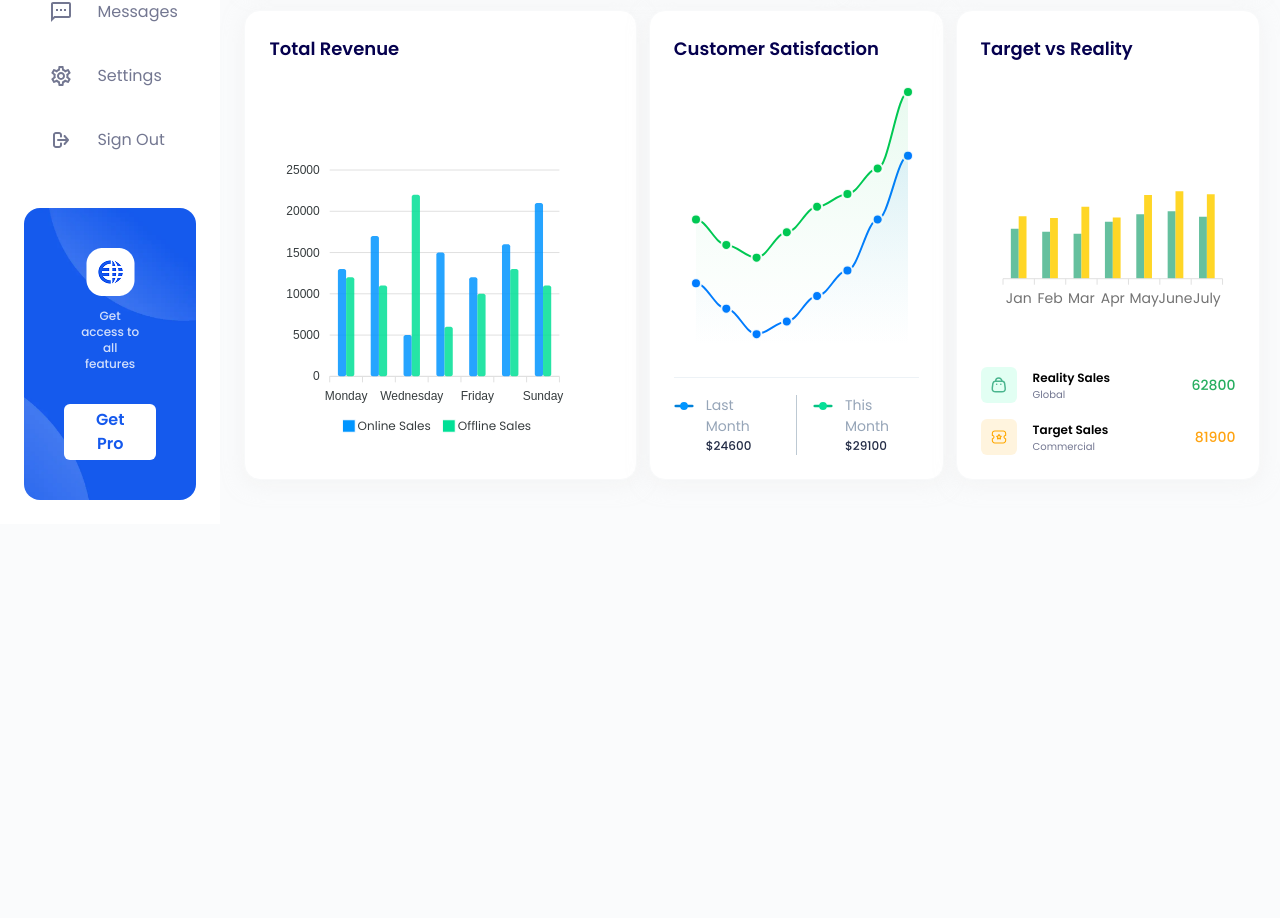
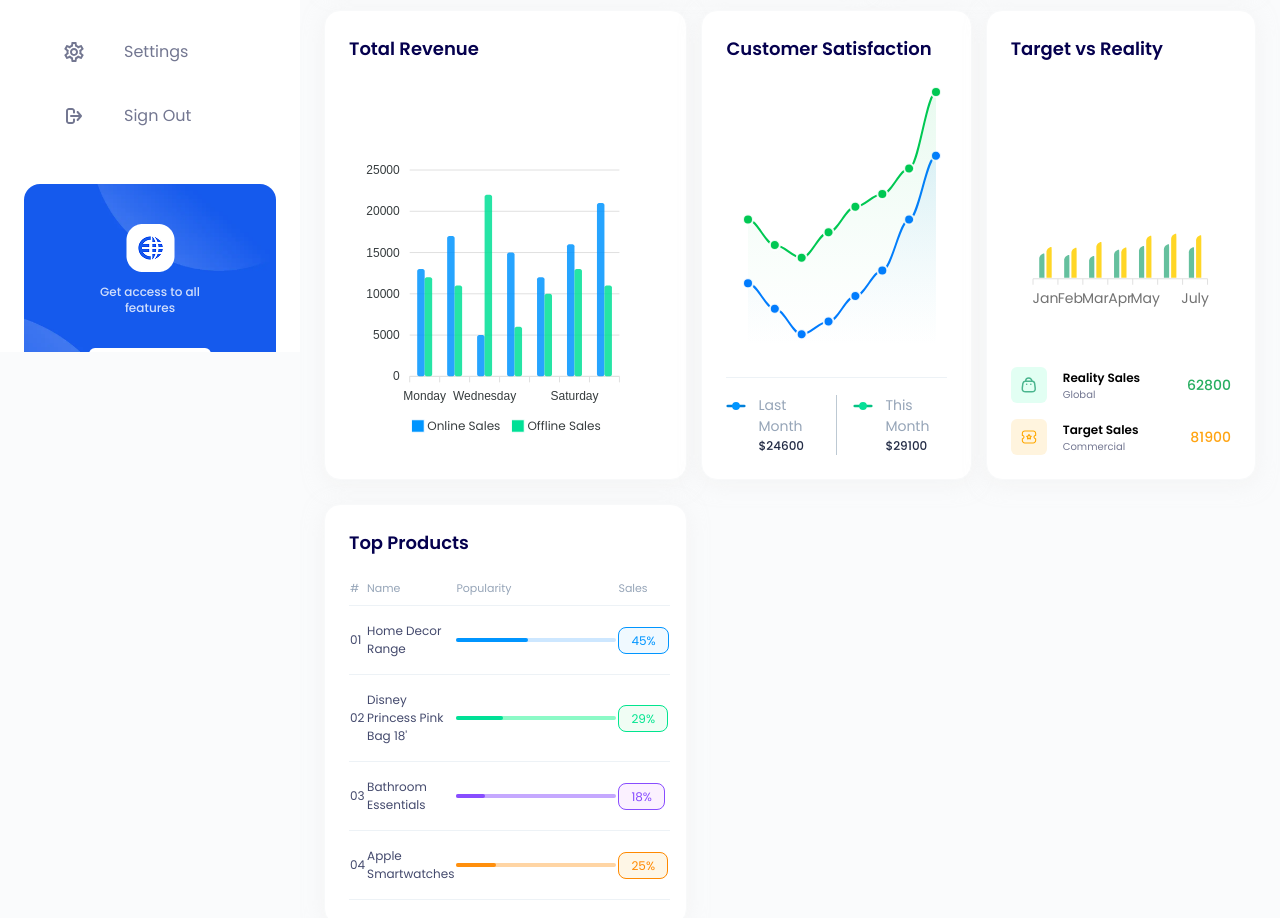
Before and after one commit to Munim-Ali/integration-xperts, a Next.js app: page /dashboard in a window 1280 px wide. Shown: the part 448-1366 px from the top of the page. Before the commit the page ends 972 px from the top, so only its background shows below. Built offline with nearby package versions, Linux system fonts and the light colour scheme.

Commit message:
total products

```diff
--- a/src/app/dashboard/page.tsx
+++ b/src/app/dashboard/page.tsx
@@ -11,6 +11,7 @@ import CustomerTrendsChart from "@/components/apexLineChart";
 import RevenueChart from "@/components/revenueChart";
 import CustomerSatisfaction from "@/components/customerChart";
 import TargetChart from "@/components/targetChart";
+import ProductsTable from "@/components/productsTable";
 
 const Dashboard = () => {
   return (
@@ -82,7 +83,7 @@ const Dashboard = () => {
       </section>
 
       <section className="w-full flex flex-col lg:flex-row items-stretch justify-between gap-3 flex-1 mt-6">
-        <CardWrapper width="w-full lg:w-[40%]">
+        <CardWrapper width="w-full lg:w-[39%]">
           <h3 className="text-[18px] font-semibold text-[#05004E]">
             Total Revenue
           </h3>
@@ -90,7 +91,7 @@ const Dashboard = () => {
             <RevenueChart />
           </div>
         </CardWrapper>
-        <CardWrapper width="w-full lg:w-[30%]">
+        <CardWrapper width="w-full lg:w-[29%]">
           <h3 className="text-[18px] font-semibold text-[#05004E]">
             Customer Satisfaction
           </h3>
@@ -98,7 +99,7 @@ const Dashboard = () => {
             <CustomerSatisfaction />
           </div>
         </CardWrapper>
-        <CardWrapper width="w-full lg:w-[30%]">
+        <CardWrapper width="w-full lg:w-[29%]">
           <h3 className="text-[18px] font-semibold text-[#05004E]">
             Target vs Reality
           </h3>
@@ -107,6 +108,17 @@ const Dashboard = () => {
           </div>
         </CardWrapper>
       </section>
+
+      <section className="w-full flex flex-col lg:flex-row items-stretch justify-between gap-3 flex-1 mt-6">
+        <CardWrapper width="w-full lg:w-[39%]">
+          <h3 className="text-[18px] font-semibold text-[#05004E]">
+            Top Products
+          </h3>
+          <div className="w-full mt-4">
+            <ProductsTable />
+          </div>
+        </CardWrapper>
+      </section>
     </>
   );
 };
--- a/src/app/layout.tsx
+++ b/src/app/layout.tsx
@@ -27,7 +27,7 @@ export default function RootLayout({
       >
         <SidebarProvider>
           <Siderbar />
-          <main className="w-full">
+          <main className="w-full lg:pl-[300px]">
             <Navbar />
             <div className="p-4 lg:p-6 w-full">{children}</div>
           </main>
--- a/src/components/languageSelector.tsx
+++ b/src/components/languageSelector.tsx
@@ -73,7 +73,9 @@ const LanguageSelector = () => {
                   <Image
                     src={lang.flag}
                     alt={lang.name}
-                    className="w-6 h-6 mr-2"
+                    width={24}
+                    height={24}
+                    className=" mr-2"
                   />
                   <p className="text-[15px]">{lang.name}</p>
                 </li>
--- /dev/null
+++ b/src/components/productsTable.tsx
@@ -0,0 +1,98 @@
+import React from "react";
+
+const products = [
+  {
+    id: "01",
+    name: "Home Decor Range",
+    popularity: 45,
+    color: "bg-[#0095FF]",
+    bgColor: "bg-[#CDE7FF]",
+    textColor: "text-[#0095FF]",
+    textBgColor: "bg-[#F0F9FF]",
+    borderColor: "border-[#0095FF]",
+  },
+  {
+    id: "02",
+    name: "Disney Princess Pink Bag 18'",
+    popularity: 29,
+    color: "bg-[#00E096]",
+    bgColor: "bg-[#8CFAC7]",
+    textColor: "text-[#00E58F]",
+    textBgColor: "bg-[#F0FDF4]",
+    borderColor: "border-[#00E58F]",
+  },
+  {
+    id: "03",
+    name: "Bathroom Essentials",
+    popularity: 18,
+    color: "bg-[#884DFF]",
+    bgColor: "bg-[#C5A8FF]",
+    textBgColor: "bg-[#FBF1FF]",
+    textColor: "text-[#884DFF]",
+    borderColor: "border-[#884DFF]",
+  },
+  {
+    id: "04",
+    name: "Apple Smartwatches",
+    popularity: 25,
+    color: "bg-[#FF8F0D]",
+    bgColor: "bg-[#FFD5A4]",
+    textColor: "text-[#FF8900]",
+    textBgColor: "bg-[#FEF6E6]",
+    borderColor: "border-[#FF8900]",
+  },
+];
+
+const ProductsTable = () => {
+  return (
+    <div className="w-full">
+      <table className="w-full text-left">
+        <thead>
+          <tr className="border-b border-[#EDF2F6]">
+            <th className="text-[#96A5B8] text-[11px] font-normal py-2">#</th>
+            <th className="text-[#96A5B8] text-[11px] font-normal py-2">
+              Name
+            </th>
+            <th className="text-[#96A5B8] text-[11px] font-normal py-2">
+              Popularity
+            </th>
+            <th className="text-[#96A5B8] text-[11px] font-normal py-2">
+              Sales
+            </th>
+          </tr>
+        </thead>
+        <tbody>
+          {products.map((product) => (
+            <tr key={product.id} className="border-b border-[#EDF2F6]">
+              <td className="py-4 text-[#444A6D] text-[12px] font-normal">
+                {product.id}
+              </td>
+              <td className="py-4 text-[#444A6D] text-[12px] font-normal">
+                {product.name}
+              </td>
+              <td className="py-4">
+                <div
+                  className={`w-40 h-1 ${product.bgColor}  rounded-full relative`}
+                >
+                  <div
+                    className={`absolute top-0 left-0 w-full h-full ${product.color} rounded-full`}
+                    style={{ width: `${product.popularity}%` }}
+                  ></div>
+                </div>
+              </td>
+              <td className="py-3">
+                <span
+                  className={`px-3 py-1 ${product.textBgColor}  text-[12px] font-normal ${product.textColor} border ${product.borderColor} rounded-lg`}
+                >
+                  {product.popularity}%
+                </span>
+              </td>
+            </tr>
+          ))}
+        </tbody>
+      </table>
+    </div>
+  );
+};
+
+export default ProductsTable;
--- a/src/components/shared/siderbar.tsx
+++ b/src/components/shared/siderbar.tsx
@@ -17,7 +17,7 @@ const Sidebar = () => {
   return (
     <>
       <div
-        className={`bg-white p-6 lg:p-6 transition-transform duration-300 lg:translate-x-0 fixed lg:relative top-0 left-0 h-full  w-full lg:w-[300px] 3xl:h-screen lg:flex lg:flex-col lg:justify-between z-50 ${
+        className={`bg-white p-6 lg:p-6 transition-transform duration-300 lg:translate-x-0 fixed overflow-y-auto top-0 left-0 h-full  w-full lg:w-[300px] 3xl:h-screen lg:flex lg:flex-col lg:justify-between z-50 ${
           isOpen ? "translate-x-0" : "-translate-x-full"
         }`}
       >
--- a/src/components/targetChart.tsx
+++ b/src/components/targetChart.tsx
@@ -19,9 +19,16 @@ const TargetChart = () => {
     colors: ["#4AB58E", "#FFCF00"], // Green & Yellow
     plotOptions: {
       bar: {
-        columnWidth: "50%",
-        borderRadius: 0,
+        horizontal: false,
+        columnWidth: "58%",
+        borderRadius: 5,
+        borderRadiusApplication: "end",
       },
+    },
+    stroke: {
+      show: true,
+      width: 2,
+      colors: ["transparent"],
     },
     xaxis: {
       categories: ["Jan", "Feb", "Mar", "Apr", "May", "June", "July"],
```
